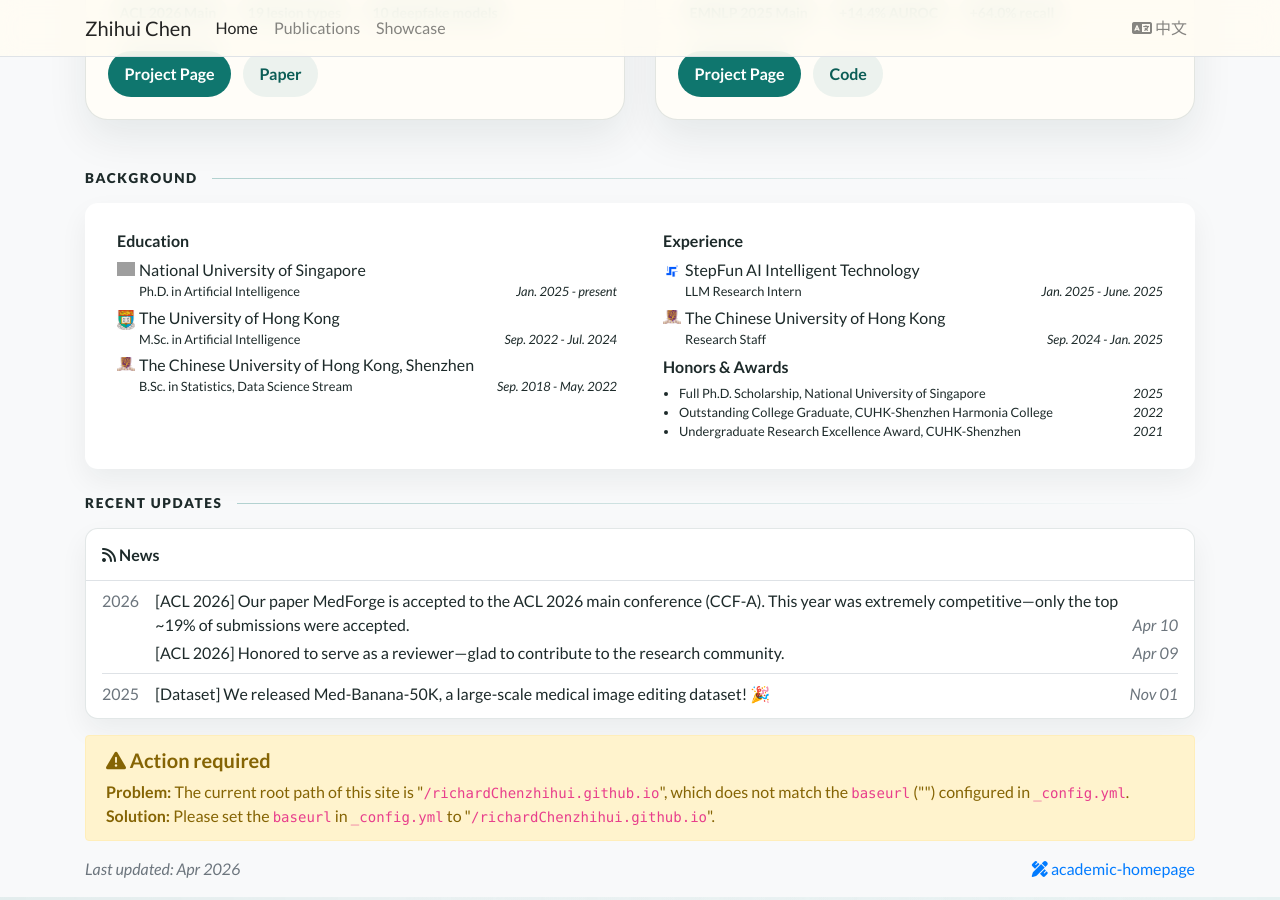
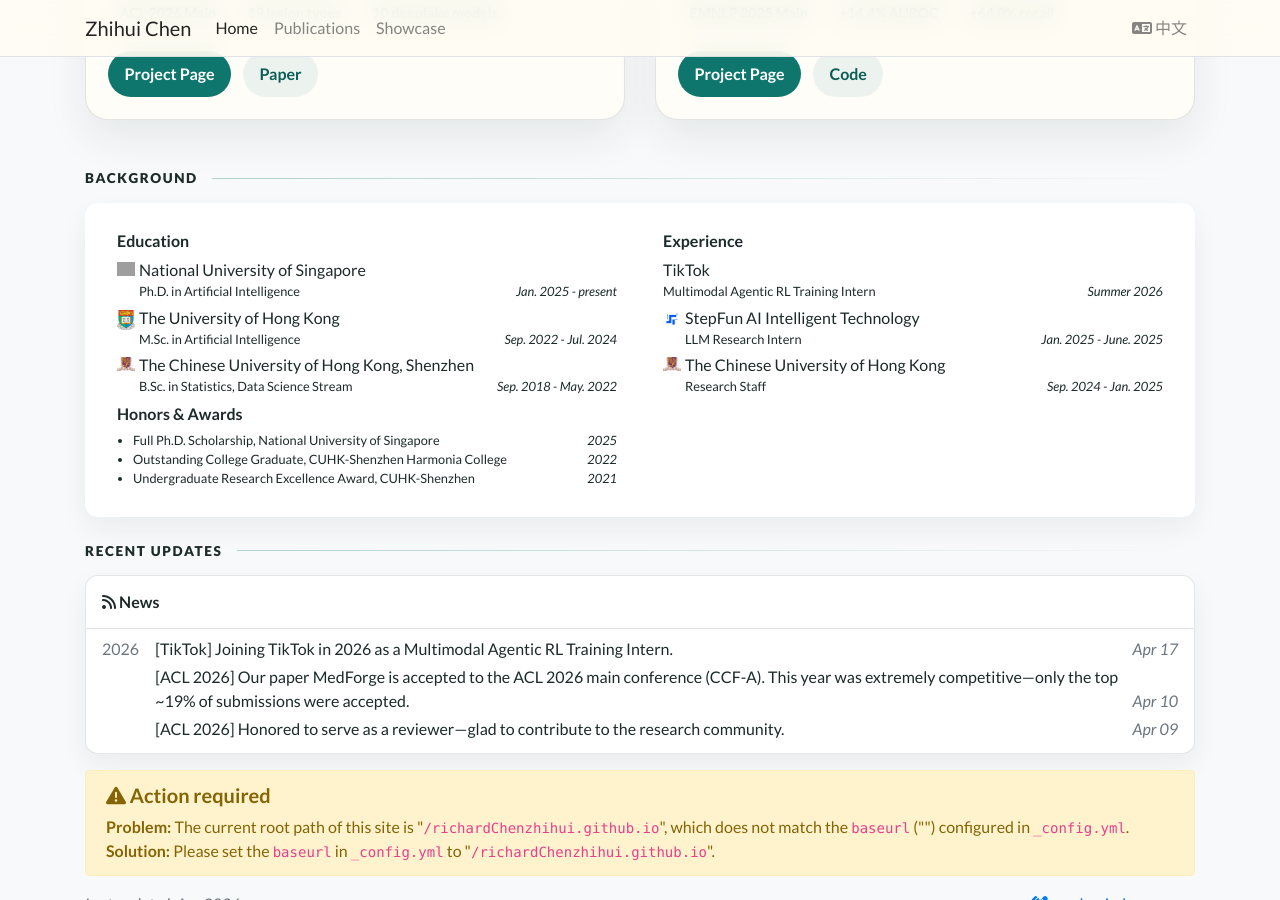
Before and after one commit to richardChenzhihui/richardChenzhihui.github.io, a Jekyll site: the page built from index.html, in a window 1280 px wide and 900 px high, scrolled down 2610 px. Built offline with Jekyll 4.4.1, drawn with Linux system fonts in a browser that asks for light colours; nearby versions of some CDN libraries; a style sheet for code colours, icons or effects is not loaded; some of the changed text lies outside the part shown; grey boxes are pictures that could not be loaded.

Commit message:
feat: add TikTok 2026 internship status

```diff
--- a/_data/profile.yml
+++ b/_data/profile.yml
@@ -42,7 +42,7 @@
   - "10+ reviews completed"
 
 availability:
-  label: "Open to Summer 2026 internship opportunities"
+  label: "Incoming TikTok 2026 Multimodal Agentic RL Training Intern"
 
 homepage_metrics:
   - value: "2"
@@ -107,6 +107,10 @@
   date: Sep. 2018 - May. 2022
 
 experience:
+- name: TikTok
+  position: Multimodal Agentic RL Training Intern
+  date: Summer 2026
+
 - name: StepFun AI Intelligent Technology
   logo: /assets/images/badges/StepFun.png
   position: LLM Research Intern
--- a/_data/profile_zh.yml
+++ b/_data/profile_zh.yml
@@ -42,7 +42,7 @@
   - "已审稿 10+ 篇"
 
 availability:
-  label: "期待 2026 年暑期实习机会"
+  label: "2026 年 TikTok 多模态 Agentic RL Training 实习"
 
 homepage_metrics:
   - value: "2"
@@ -107,6 +107,10 @@
   date: 2018年9月 - 2022年5月
 
 experience:
+- name: TikTok
+  position: 多模态 Agentic RL Training 实习生
+  date: 2026 年夏
+
 - name: 阶跃星辰（StepFun）
   logo: /assets/images/badges/StepFun.png
   position: 大模型实习生
--- a/_includes/widgets/experience_card.html
+++ b/_includes/widgets/experience_card.html
@@ -17,7 +17,9 @@
                                 <ul class="list-unstyled mb-1">
                                     {% for item in site.data.profile.education %}
                                     <li class="media mb-1">
+                                        {% if item.logo %}
                                         <img src="{{ item.logo | relative_url }}" alt="{{ item.name }}" style="width: 18px;" class="mr-1 mt-1">
+                                        {% endif %}
                                         <div class="media-body">
                                             <div>{{ item.name }}</div>
                                             <div class="small">{{ item.dept }}</div>
@@ -34,7 +36,9 @@
                                 <ul class="list-unstyled mb-1">
                                     {% for item in site.data.profile_zh.education %}
                                     <li class="media mb-1">
+                                        {% if item.logo %}
                                         <img src="{{ item.logo | relative_url }}" alt="{{ item.name }}" style="width: 18px;" class="mr-1 mt-1">
+                                        {% endif %}
                                         <div class="media-body">
                                             <div>{{ item.name }}</div>
                                             <div class="small">{{ item.dept }}</div>
@@ -62,7 +66,9 @@
                                 <ul class="list-unstyled mb-1">
                                     {% for item in site.data.profile.experience %}
                                     <li class="media mb-1">
+                                        {% if item.logo %}
                                         <img src="{{ item.logo | relative_url }}" alt="{{ item.name }}" style="width: 18px;" class="mr-1 mt-1">
+                                        {% endif %}
                                         <div class="media-body">
                                             <div>{{ item.name }}</div>
                                             <div class="small">{{ item.dept }}</div>
@@ -79,7 +85,9 @@
                                 <ul class="list-unstyled mb-1">
                                     {% for item in site.data.profile_zh.experience %}
                                     <li class="media mb-1">
+                                        {% if item.logo %}
                                         <img src="{{ item.logo | relative_url }}" alt="{{ item.name }}" style="width: 18px;" class="mr-1 mt-1">
+                                        {% endif %}
                                         <div class="media-body">
                                             <div>{{ item.name }}</div>
                                             <div class="small">{{ item.dept }}</div>
```
Also changed, not shown: _news/2026-tiktok-internship.md (added, +7 -0 lines).
